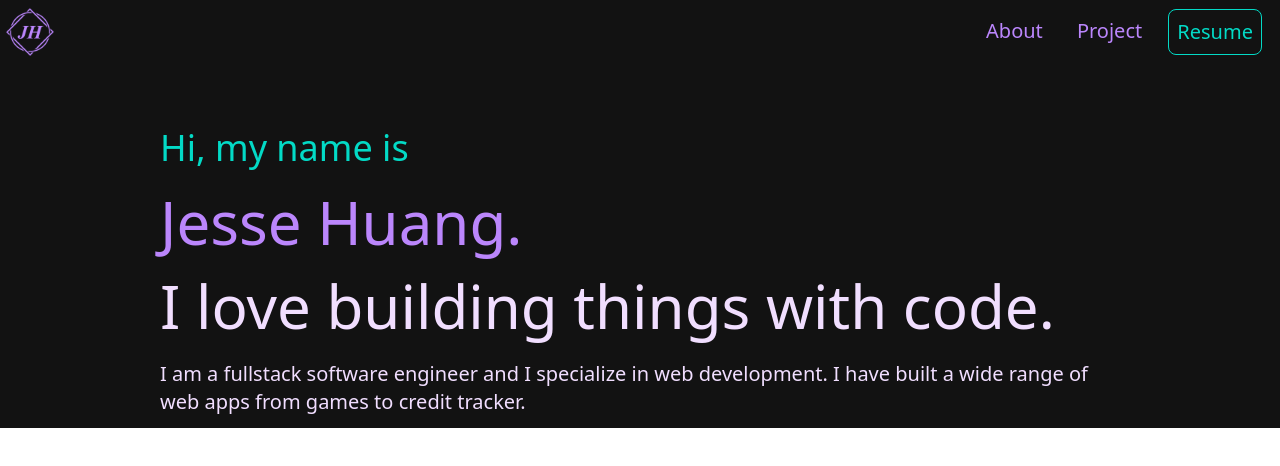
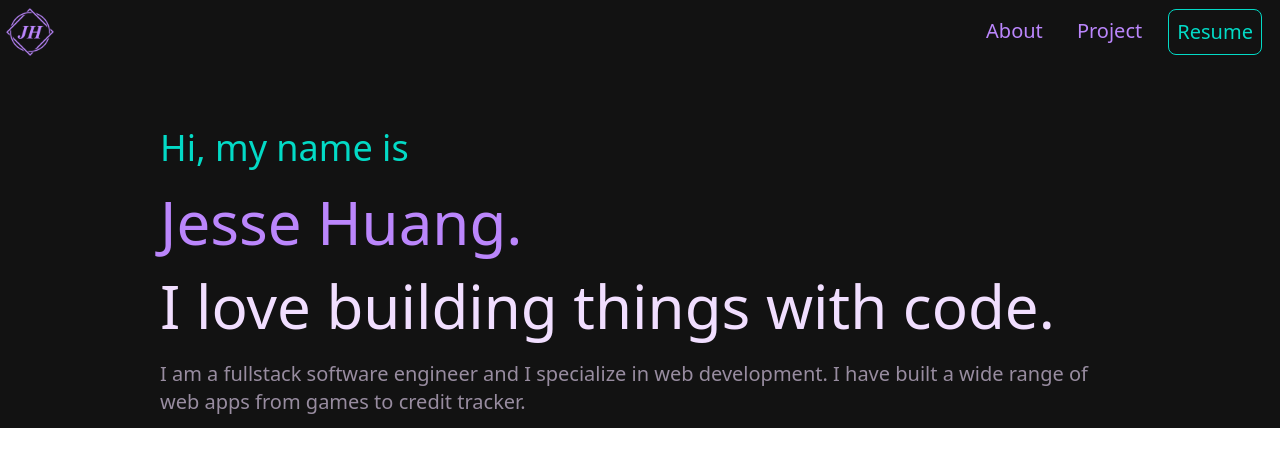
Before and after one commit to jjhuang417/NextPortfolio, a Next.js app: page / in a window 1280 px wide. Shown: the top 466 px of the page. Built offline with nearby package versions, Linux system fonts and the light colour scheme.

Commit message:
added text opacity

```diff
--- a/pages/index.js
+++ b/pages/index.js
@@ -41,7 +41,7 @@ export default function Home() {
   `;
 
   const paragraphStyling = `
-    text-ternary
+    text-ternary/[.6]
     text-l
     md:text-xl
     my-3
```
